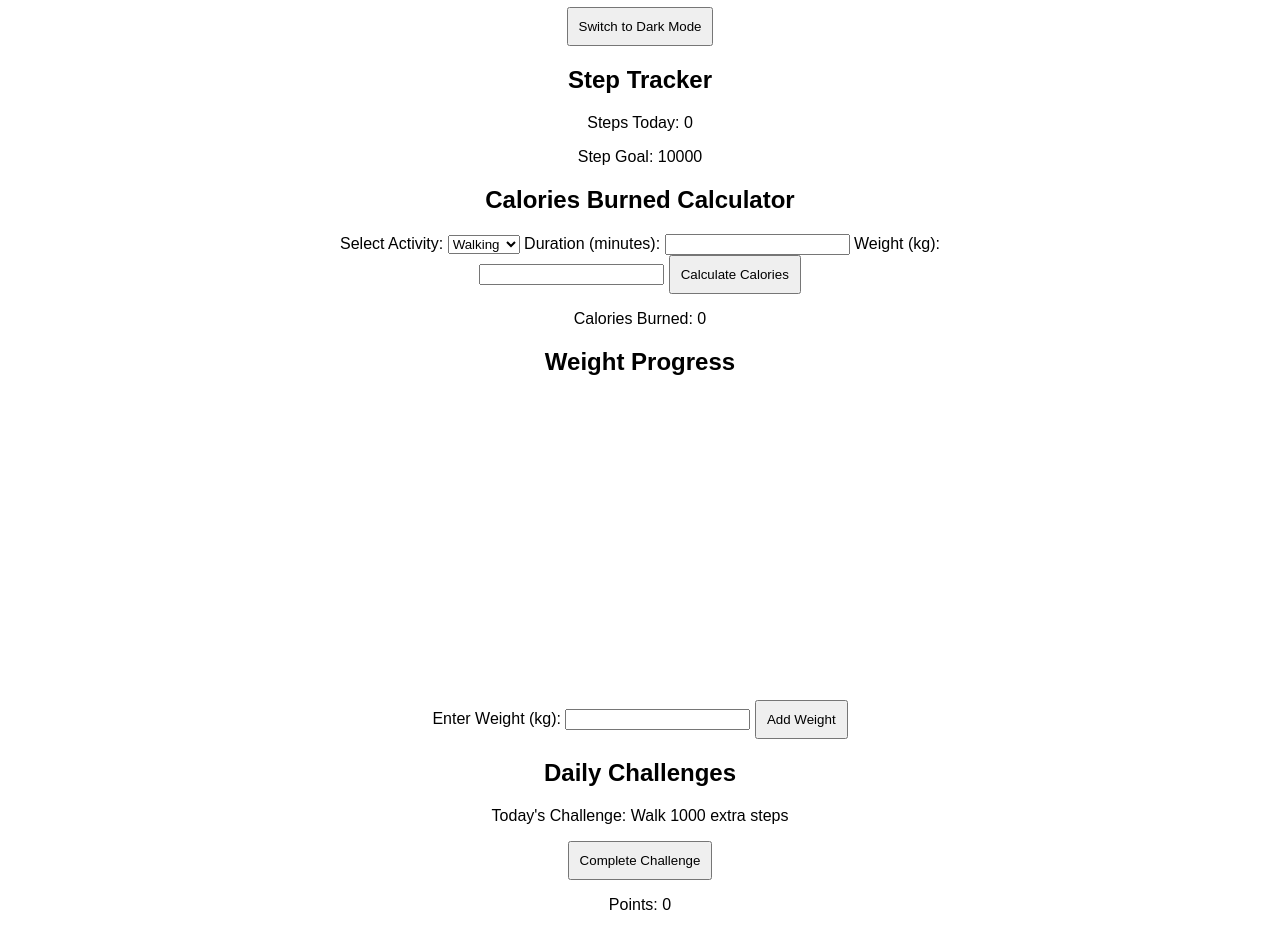
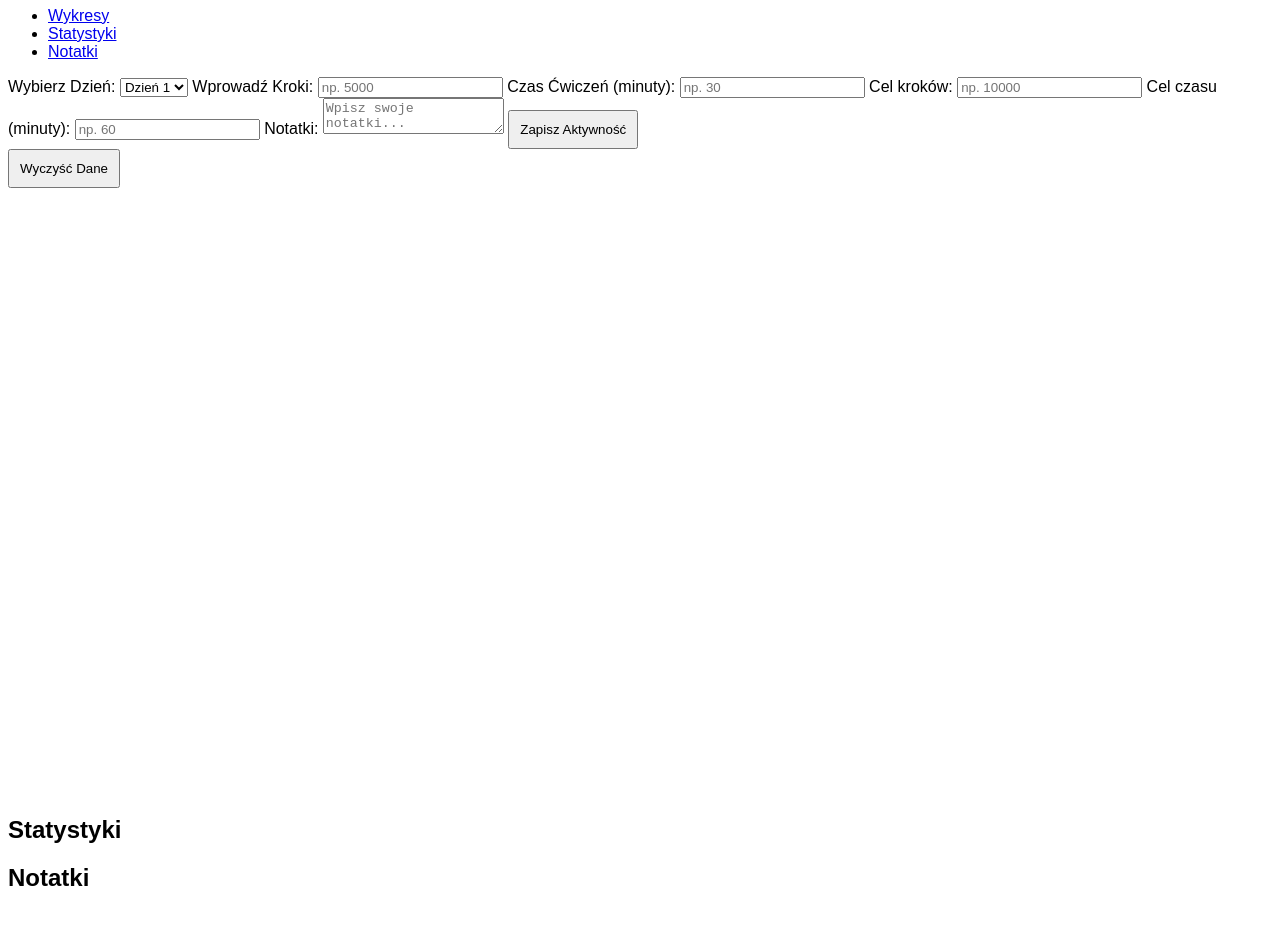
Before and after one commit to Normalius/kepor, a plain HTML site: page index.html in a window 1280 px wide. Shown: the part 73-1004 px from the top of the page. Drawn offline with nearby package versions, Linux system fonts and the light colour scheme.

Commit message:
Update index.html

```diff
--- a/index.html
+++ b/index.html
@@ -1,63 +1,72 @@
 <!DOCTYPE html>
-<html lang="en">
+<html lang="pl">
 <head>
     <meta charset="UTF-8">
     <meta name="viewport" content="width=device-width, initial-scale=1.0">
-    <title>Fitness Challenge</title>
+    <title>7-Dniowe Wyzwanie Aktywności</title>
     <link rel="stylesheet" href="style.css">
-    <script src="https://cdn.jsdelivr.net/npm/chart.js"></script>
+    <script src="https://cdn.jsdelivr.net/npm/chart.js@4.4.4/dist/chart.umd.min.js"></script>
 </head>
 <body>
-    <header>
-        <h1>7-Day Fitness Challenge</h1>
-        <button id="toggle-theme">Switch to Dark Mode</button>
-    </header>
+    <div class="container">
+        <h1>7-Dniowe Wyzwanie Aktywności</h1>
+        <nav>
+            <ul>
+                <li><a href="#charts">Wykresy</a></li>
+                <li><a href="#statistics">Statystyki</a></li>
+                <li><a href="#notesContainer">Notatki</a></li>
+            </ul>
+        </nav>
 
-    <section class="stats">
-        <h2>Step Tracker</h2>
-        <p>Steps Today: <span id="steps-today">0</span></p>
-        <p>Step Goal: <span id="step-goal">10000</span></p>
-    </section>
+        <form id="activityForm">
+            <label for="day">Wybierz Dzień:</label>
+            <select id="day">
+                <option value="1">Dzień 1</option>
+                <option value="2">Dzień 2</option>
+                <option value="3">Dzień 3</option>
+                <option value="4">Dzień 4</option>
+                <option value="5">Dzień 5</option>
+                <option value="6">Dzień 6</option>
+                <option value="7">Dzień 7</option>
+            </select>
 
-    <section class="calories">
-        <h2>Calories Burned Calculator</h2>
-        <form id="calorie-form">
-            <label for="activity">Select Activity:</label>
-            <select id="activity" name="activity">
-                <option value="walking">Walking</option>
-                <option value="running">Running</option>
-                <option value="cycling">Cycling</option>
-            </select>
-            <label for="duration">Duration (minutes):</label>
-            <input type="number" id="duration" name="duration" min="1">
-            <label for="weight">Weight (kg):</label>
-            <input type="number" id="weight" name="weight" min="1">
-            <button type="submit">Calculate Calories</button>
+            <label for="steps">Wprowadź Kroki:</label>
+            <input type="number" id="steps" min="0" placeholder="np. 5000" required>
+
+            <label for="time">Czas Ćwiczeń (minuty):</label>
+            <input type="number" id="time" min="0" placeholder="np. 30" required>
+
+            <label for="goalSteps">Cel kroków:</label>
+            <input type="number" id="goalSteps" min="0" placeholder="np. 10000">
+
+            <label for="goalTime">Cel czasu (minuty):</label>
+            <input type="number" id="goalTime" min="0" placeholder="np. 60">
+
+            <label for="notes">Notatki:</label>
+            <textarea id="notes" placeholder="Wpisz swoje notatki..."></textarea>
+
+            <button type="submit">Zapisz Aktywność</button>
+
+        <div id="motivationalQuote"></div>
+        <button type="button" id="clearData">Wyczyść Dane</button>
         </form>
-        <p>Calories Burned: <span id="calories-burned">0</span></p>
-    </section>
 
-    <section class="weight">
-        <h2>Weight Progress</h2>
-        <canvas id="weightChart"></canvas>
-        <form id="weight-form">
-            <label for="weight-entry">Enter Weight (kg):</label>
-            <input type="number" id="weight-entry" name="weight-entry" min="1">
-            <button type="submit">Add Weight</button>
-        </form>
-    </section>
+        <div class="chart-container" id="charts">
+            <canvas id="stepsChart"></canvas>
+            <canvas id="timeChart"></canvas>
+        </div>
 
-    <section class="challenges">
-        <h2>Daily Challenges</h2>
-        <p>Today's Challenge: <span id="daily-challenge">Walk 1000 extra steps</span></p>
-        <button id="complete-challenge">Complete Challenge</button>
-        <p>Points: <span id="points">0</span></p>
-    </section>
+        <div id="statistics">
+            <h2>Statystyki</h2>
+            <div id="statsContent"></div>
+        </div>
 
-    <footer>
-        <p>Weekly Progress Summary</p>
-        <canvas id="activityChart"></canvas>
-    </footer>
+        <div id="notesContainer">
+            <h2>Notatki</h2>
+            <div id="notesList"></div>
+        </div>
+    </div>
+
     <script src="script.js"></script>
 </body>
 </html>
```
